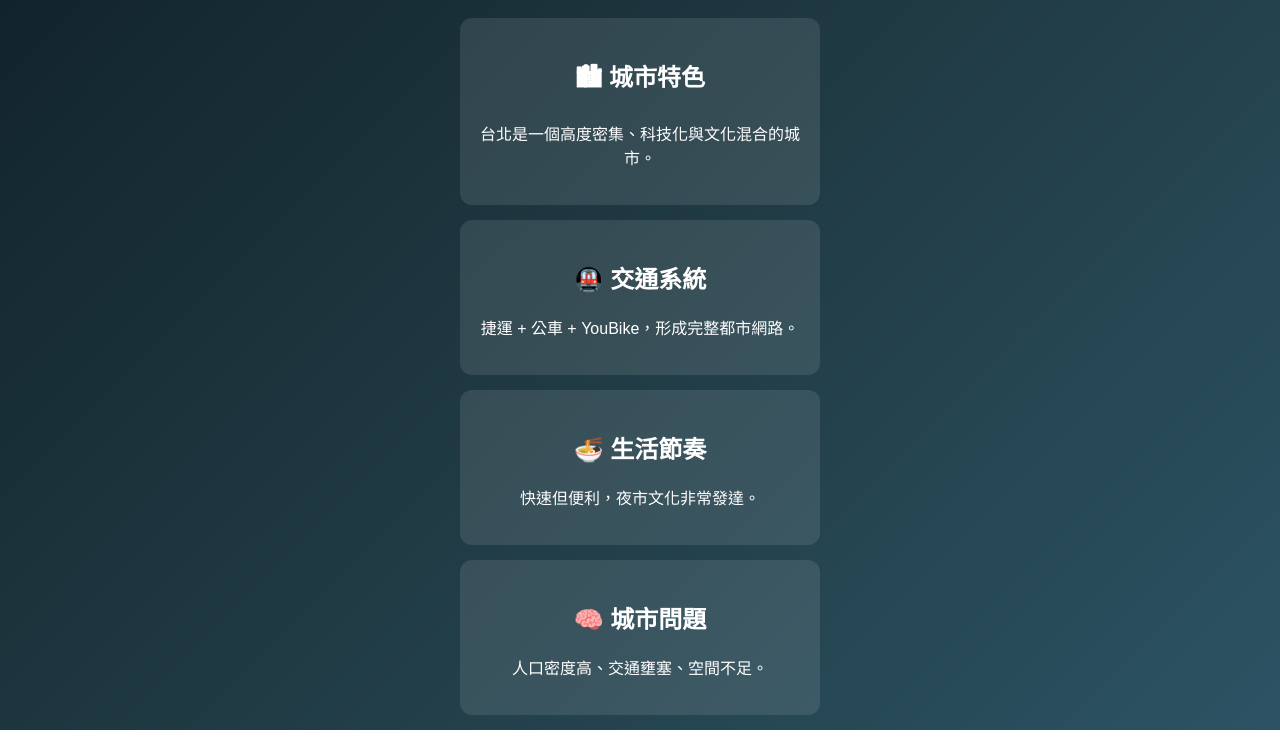
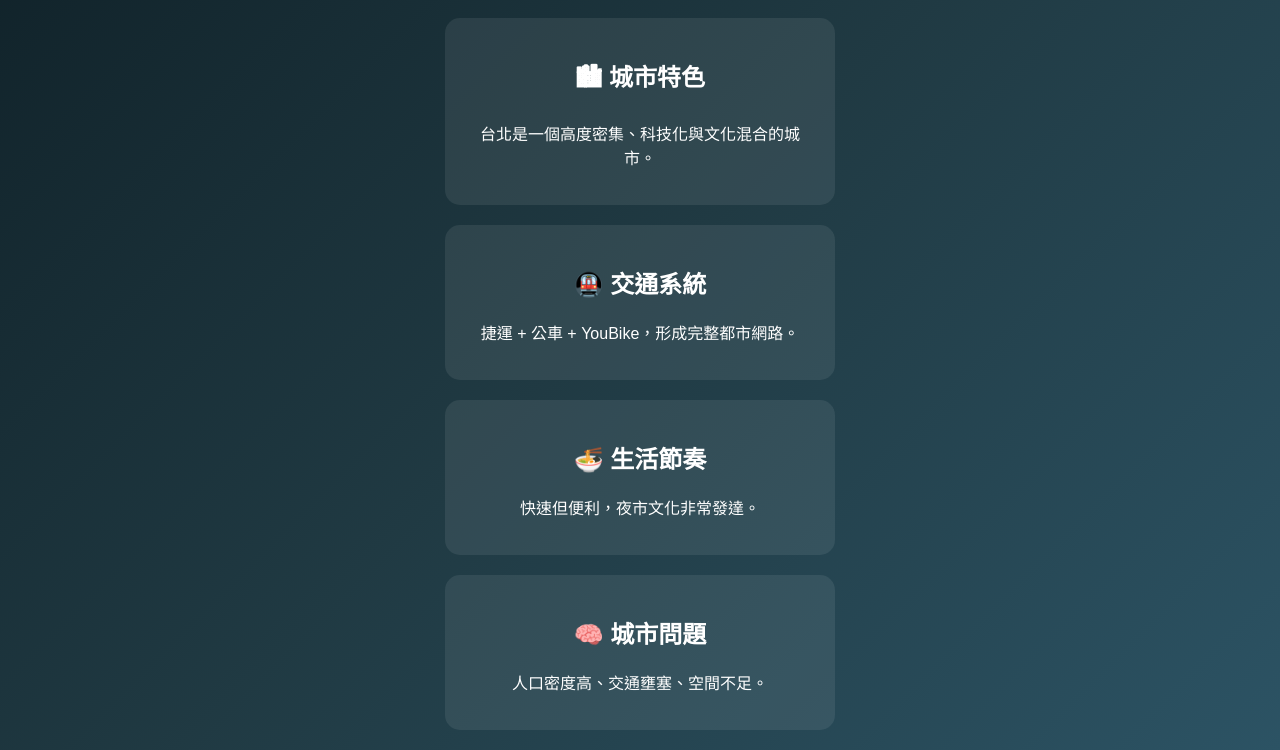
Before and after one commit to jackson0327-gm/45646546, a plain HTML site: page pages/city.html in a window 1280 px wide. Shown: the part 167-917 px from the top of the page. Drawn offline with Linux system fonts and the light colour scheme.

Commit message:
style.css

```diff
--- a/css/style.css
+++ b/css/style.css
@@ -19,7 +19,7 @@ body {
 
 .hero {
   text-align: center;
-  margin-top: 100px;
+  margin-top: 120px;
 }
 
 .container {
@@ -28,11 +28,11 @@ body {
 }
 
 .card {
-  background: rgba(255,255,255,0.1);
+  background: rgba(255,255,255,0.08);
   padding: 20px;
-  margin: 15px auto;
-  width: 320px;
-  border-radius: 12px;
+  margin: 20px auto;
+  width: 350px;
+  border-radius: 15px;
   transition: 0.3s;
 }
 
```
